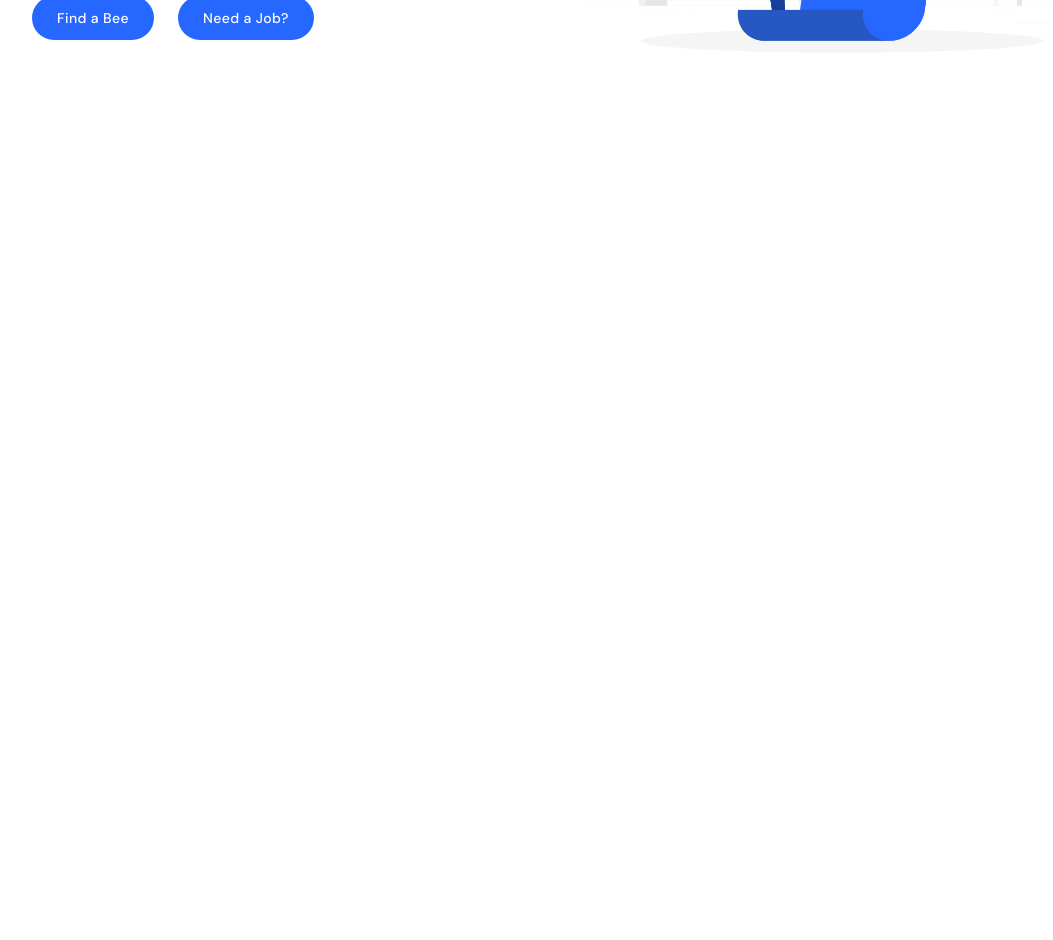
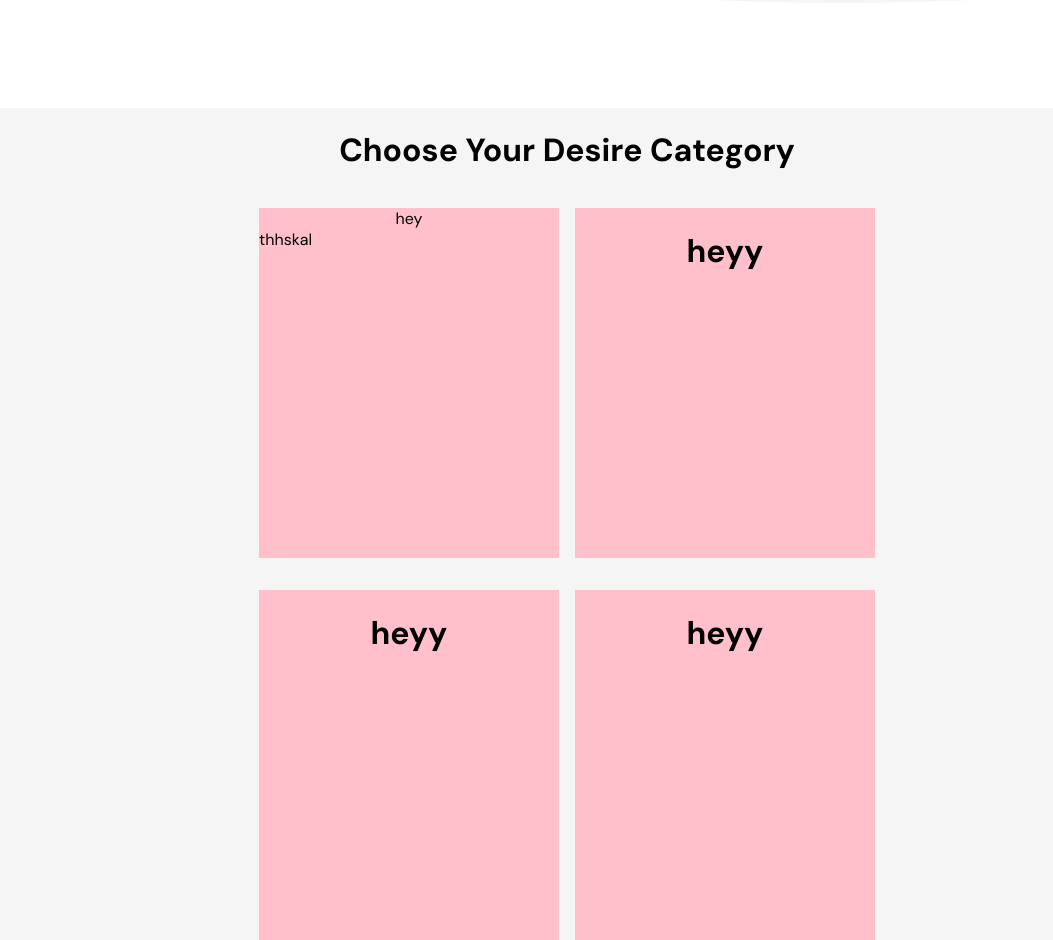
Before and after one commit to geeekgod/HustleBee-Frontend, a React (Create React App) app: page / in a window 1280 px wide. Shown: the part 540-1480 px from the top of the page, without its empty margins (73-1126 px from the left). Before the commit the page ends 860 px from the top, so only its background shows below. Built offline with nearby package versions, Linux system fonts and the light colour scheme.

Commit message:
styles:category

```diff
--- a/src/Components/BeforeLogin/Categories/CategoriesElements.js
+++ b/src/Components/BeforeLogin/Categories/CategoriesElements.js
@@ -1,17 +1,46 @@
 import styled from "@emotion/styled";
 
 
-export const  CategoriesWrapper=styled.div`
-background-color:red;
-margin-top:7rem;
-/* height:800px; */
+export const Box=styled.div`
+
 display: flex;
+background-color:rgba(0,0,0,0.04);
 flex-direction:column;
-justify-content:center;
+/* justify-content:space-between; */
 align-items:center;
-@media screen and (max-width:768px) {
-    height:1100px ;
-    }
-@media screen and (max-width:480px) {
-    height:1300px ;
-    }`;
+@media screen and (max-width:770px) {
+
+  }
+`;
+
+export const CategoriesWrapper=styled.div`
+ max-width:100%;
+
+
+  `
+
+export const Cards=styled.div`
+display:grid;
+grid-template-columns:1fr 1fr;
+grid-gap:1rem;
+@media screen and (max-width:1100px) {
+    grid-template-columns:1fr 1fr;
+  }
+  @media screen and (max-width:700px) {
+    grid-template-columns:1fr;
+  }`;
+
+export const Card=styled.div`
+margin-top: 1rem;
+width:300px;
+height:350px;
+background-color:pink;
+display:flex;
+justify-content:flex-start;
+flex-direction:column;`;
+
+export const Icon=styled.div`
+justify-content:flex-start;
+`
+export const Content=styled.div`
+text-align:left;`
--- a/src/Components/BeforeLogin/Categories/index.jsx
+++ b/src/Components/BeforeLogin/Categories/index.jsx
@@ -1,21 +1,33 @@
-import React from 'react';
+import React from "react";
+import { Box, Card, Cards, CategoriesWrapper, Content, Icon } from "./CategoriesElements";
 
-import { Box } from "@mui/system";
-import { CategoriesWrapper } from './CategoriesElements';
 const Categories = () => {
   return (
     <>
       <Box>
+        <h1>Choose Your Desire Category</h1>
         <CategoriesWrapper>
-              {/* <Cards>
+          <Cards>
             <Card>
-
+              <Icon>
+                   hey
+              </Icon>
+              <Content>
+                  thhskal
+              </Content>
             </Card>
-
-              </Cards> */}
+            <Card>
+              <h1>heyy </h1>
+            </Card>
+            <Card>
+              <h1>heyy </h1>
+            </Card>
+            <Card>
+              <h1>heyy </h1>
+            </Card>
+          </Cards>
         </CategoriesWrapper>
       </Box>
-
     </>
   );
 };
--- a/src/Components/BeforeLogin/LandingPg/LandingElements.js
+++ b/src/Components/BeforeLogin/LandingPg/LandingElements.js
@@ -4,14 +4,14 @@ export const InfoContainer = styled.div`
   color: #fff;
   background: "#f9f9f9";
   @media screen and (max-width: 768px) {
-    padding: 100px 0;
+    padding:  50px 0;
   }
 `;
 export const InfoWrapper = styled.div`
   display: grid;
   z-index: 97;
   width: 100%;
-  height: 650px;
+  /* height:100%; */
   max-width: 1100px;
   margin-right: auto;
   margin-left: auto;
```
Lines whose indentation alone changed are shown as unchanged.
